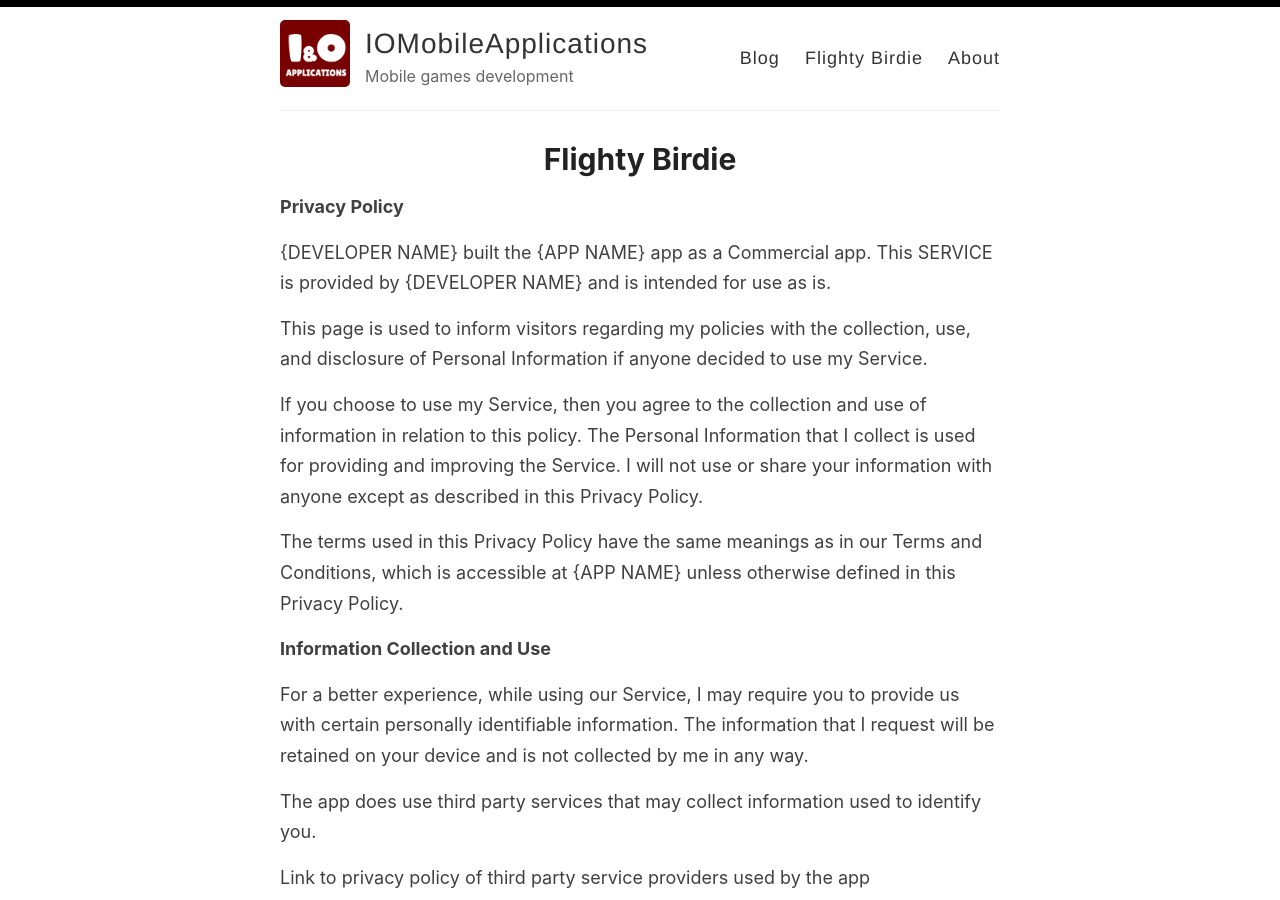
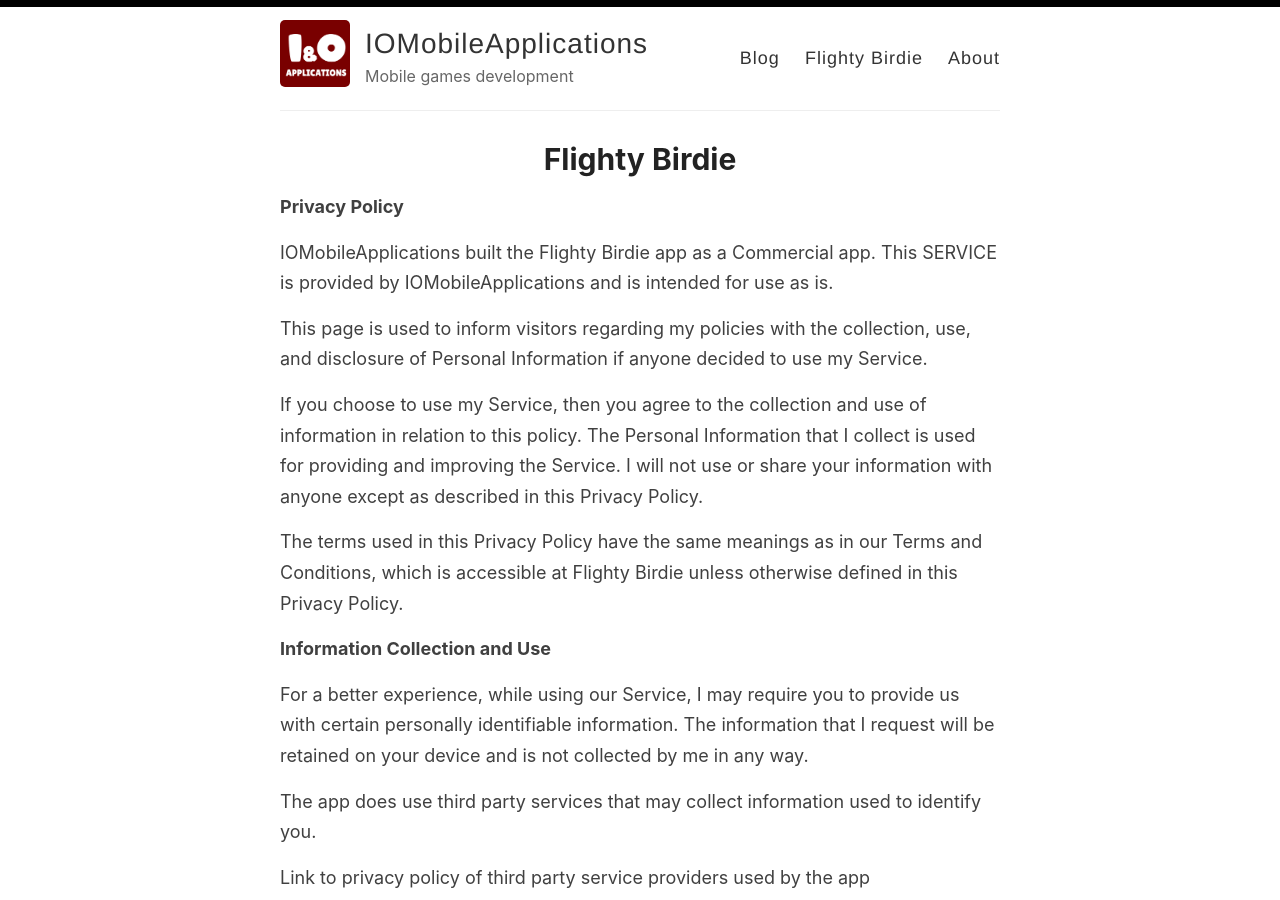
Before and after one commit to iomobileapplications/iomobileapplications.github.io, a Jekyll site: the page built from _pages/flighty_birdie_privacy_policy.md, in a window 1280 px wide and 900 px high. Built offline with Jekyll 4.4.1, drawn with Linux system fonts in a browser that asks for light colours; some of the changed text lies outside the part shown.

Commit message:
Update flighty_birdie_privacy_policy.md

```diff
--- a/_pages/flighty_birdie_privacy_policy.md
+++ b/_pages/flighty_birdie_privacy_policy.md
@@ -6,13 +6,13 @@
 
 **Privacy Policy**
 
-{DEVELOPER NAME} built the {APP NAME} app as a Commercial app. This SERVICE is provided by {DEVELOPER NAME} and is intended for use as is.
+IOMobileApplications built the Flighty Birdie app as a Commercial app. This SERVICE is provided by IOMobileApplications and is intended for use as is.
 
 This page is used to inform visitors regarding my policies with the collection, use, and disclosure of Personal Information if anyone decided to use my Service.
 
 If you choose to use my Service, then you agree to the collection and use of information in relation to this policy. The Personal Information that I collect is used for providing and improving the Service. I will not use or share your information with anyone except as described in this Privacy Policy.
 
-The terms used in this Privacy Policy have the same meanings as in our Terms and Conditions, which is accessible at {APP NAME} unless otherwise defined in this Privacy Policy.
+The terms used in this Privacy Policy have the same meanings as in our Terms and Conditions, which is accessible at Flighty Birdie unless otherwise defined in this Privacy Policy.
 
 **Information Collection and Use**
 
@@ -65,4 +65,4 @@
 
 **Contact Us**
 
-If you have any questions or suggestions about my Privacy Policy, do not hesitate to contact me at {CONTACT INFO}.
+If you have any questions or suggestions about my Privacy Policy, do not hesitate to contact me at iomobileapplications@gmail.com.
```
